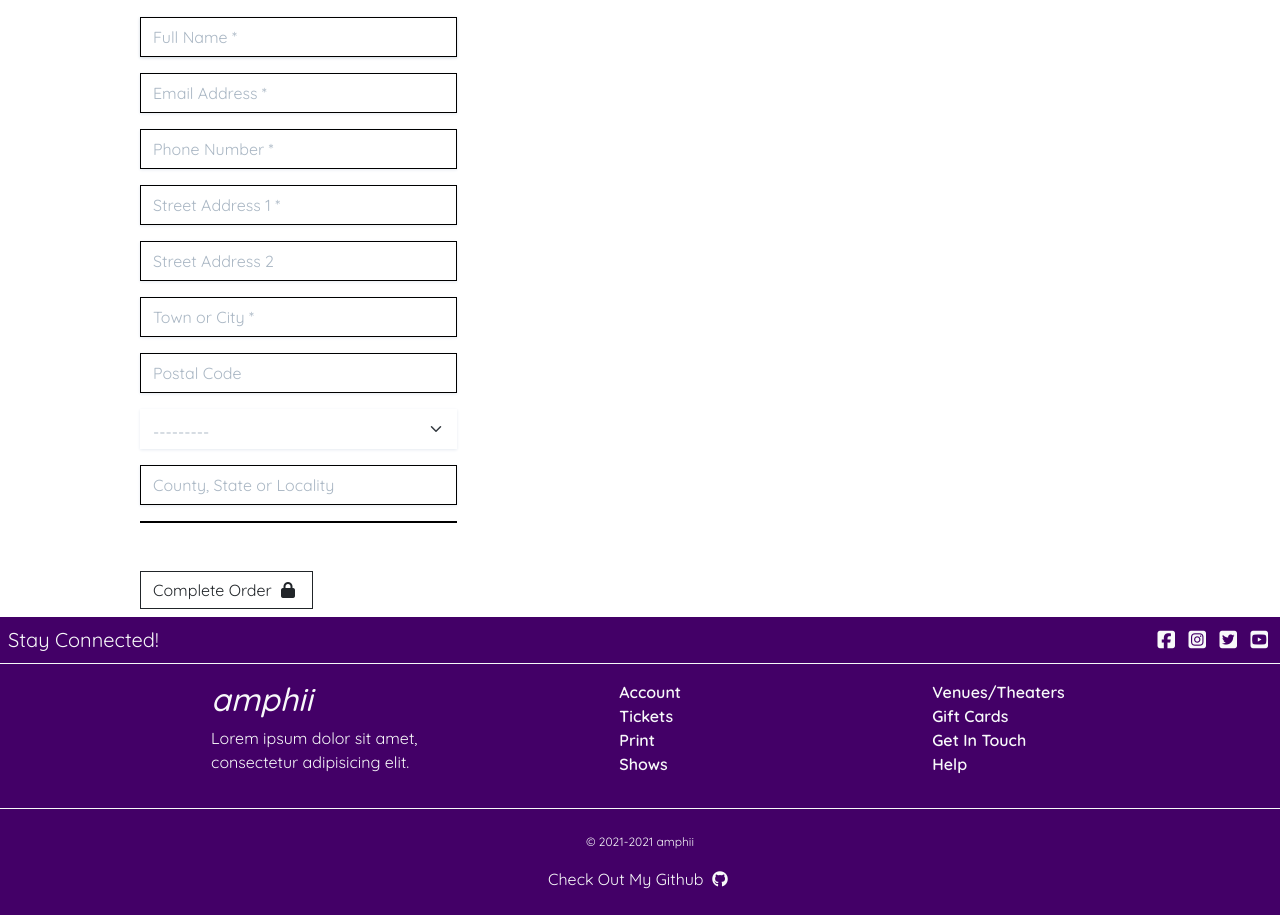
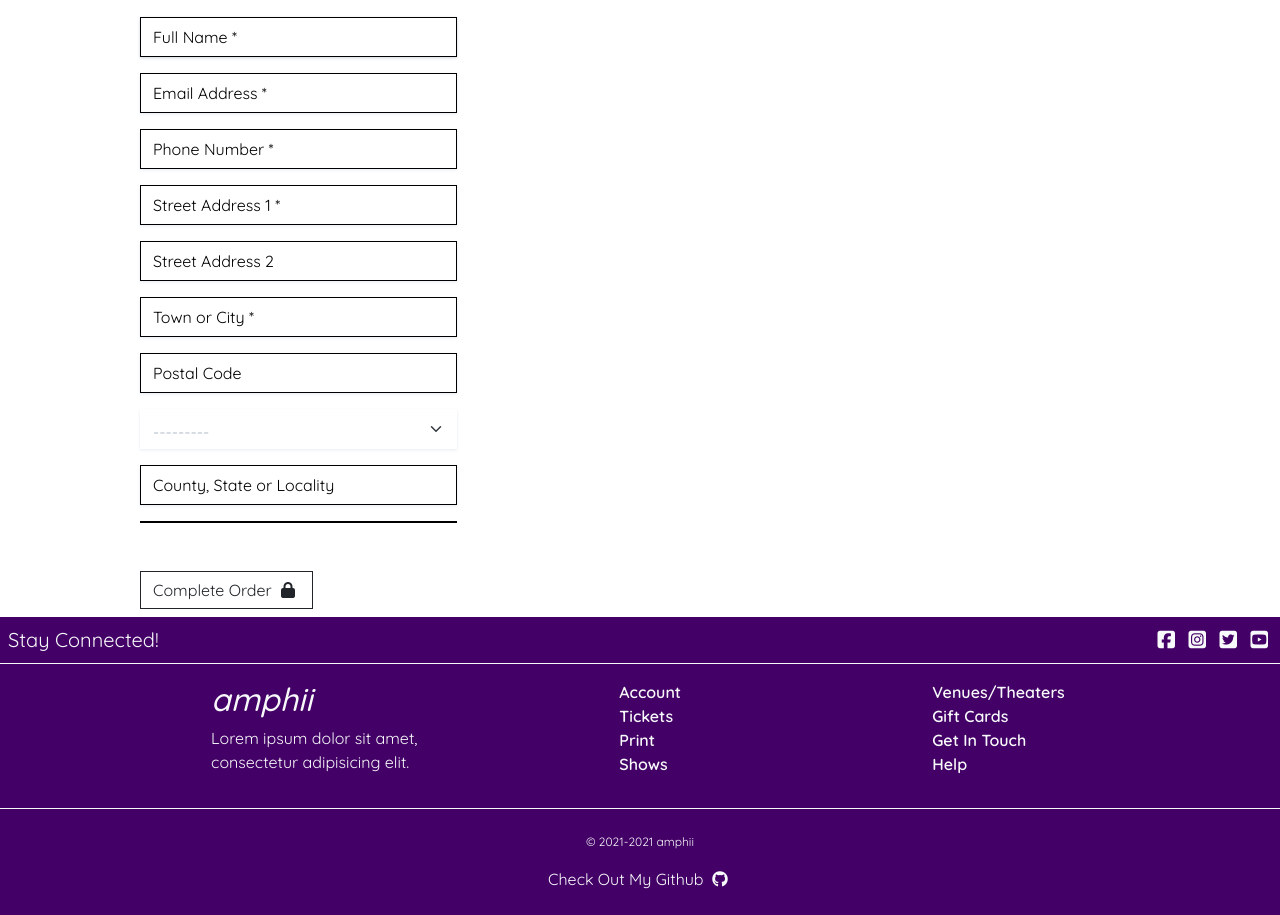
Before and after one commit to S-Lowes/Code-Institute-MS4, a Django app: template booking/templates/booking/payment.html in a window 1280 px wide. Shown: the part 99-1014 px from the top of the page. Run offline with Django 3.2, Linux system fonts and the light colour scheme; the template is opened without the code that fills it: values that come from a table or form of the project are taken from there, others are empty; parts of the project's set-up code (start-up, migrations or seed data) failed here and were passed over; some libraries are stand-ins or nearby versions.

Commit message:
(refactor): Rename files, add small css changes to booking app

```diff
--- a/booking/static/booking/css/booking.css
+++ b/booking/static/booking/css/booking-payment.css
@@ -9,6 +9,7 @@
   box-shadow: 0 1px 3px 0 #e6ebf1;
   -webkit-transition: box-shadow 150ms ease;
   transition: box-shadow 150ms ease;
+  width: 100%;
 }
 
 .StripeElement--focus,
@@ -22,7 +23,7 @@
 }
 
 .stripe-style-input::placeholder {
-    color: #aab7c4;
+    color: #000;
 }
 
 .fieldset-label {
--- a/booking/static/booking/js/stripe_elements.js
+++ b/booking/static/booking/js/stripe_elements.js
@@ -11,7 +11,7 @@ var style = {
         fontSmoothing: 'antialiased',
         fontSize: '16px',
         '::placeholder': {
-            color: '#aab7c4'
+            color: '#212529'
         }
     },
     invalid: {
--- a/booking/templates/booking/booking.html
+++ b/booking/templates/booking/booking.html
@@ -3,7 +3,7 @@
 
 {% block extra_css %}
 <link rel="stylesheet" href="{% static 'booking/css/jquery.seat-charts.css' %}">
-<link rel="stylesheet" href="{% static 'booking/css/booking.css' %}">
+<link rel="stylesheet" href="{% static 'booking/css/booking-payment.css' %}">
 {% endblock %}
 
 {% block extra_js %}
@@ -45,6 +45,7 @@
 
 {% block postloadjs %}
 {{ block.super }}
+
 {{ seat_map|json_script:"seat_map" }}
 {{ seat_taken|json_script:"seat_taken" }}
 {{ ticket_price|json_script:"ticket_price" }}
--- a/booking/templates/booking/payment.html
+++ b/booking/templates/booking/payment.html
@@ -2,7 +2,7 @@
 {% load static %}
 
 {% block extra_css %}
-<link rel="stylesheet" href="{% static 'booking/css/booking.css' %}">
+<link rel="stylesheet" href="{% static 'booking/css/booking-payment.css' %}">
 {% endblock %}
 
 {% block extra_js %}
```
Also changed, not shown: booking/views.py (+16 -7 lines).
